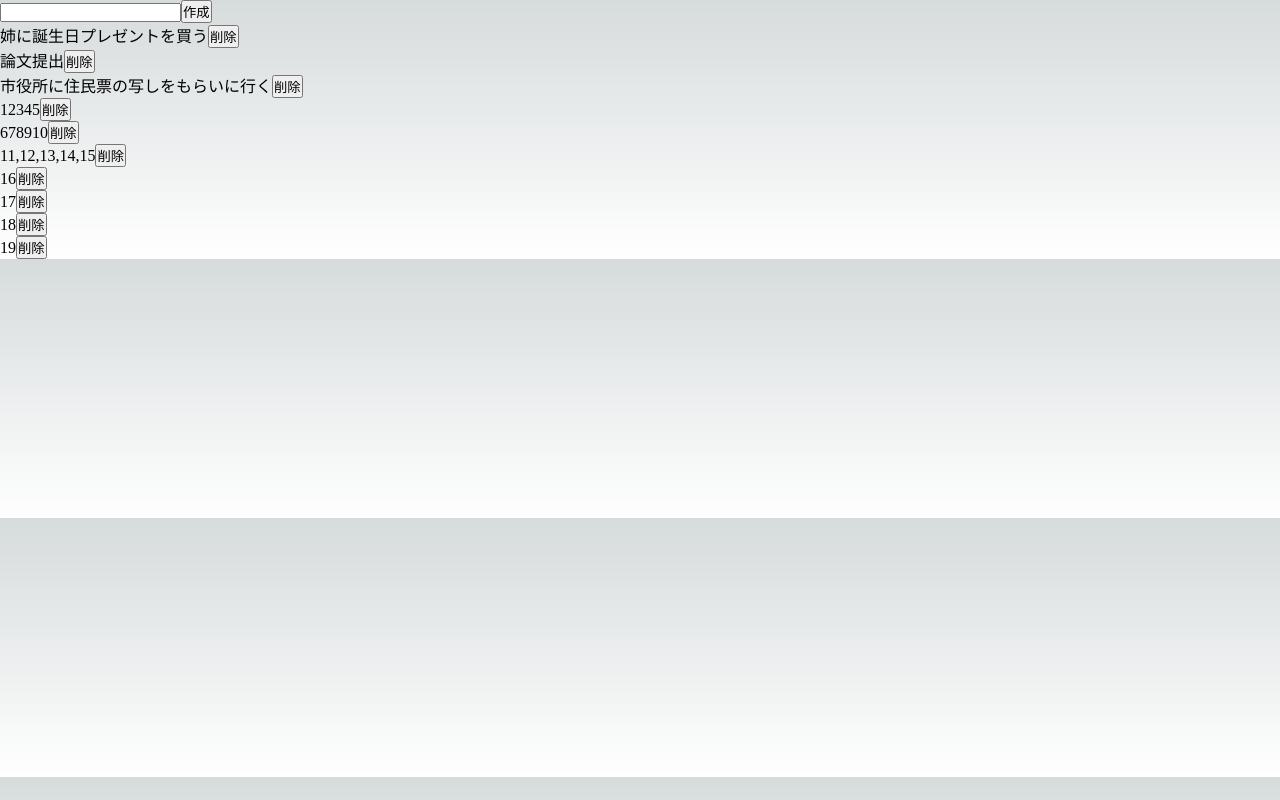
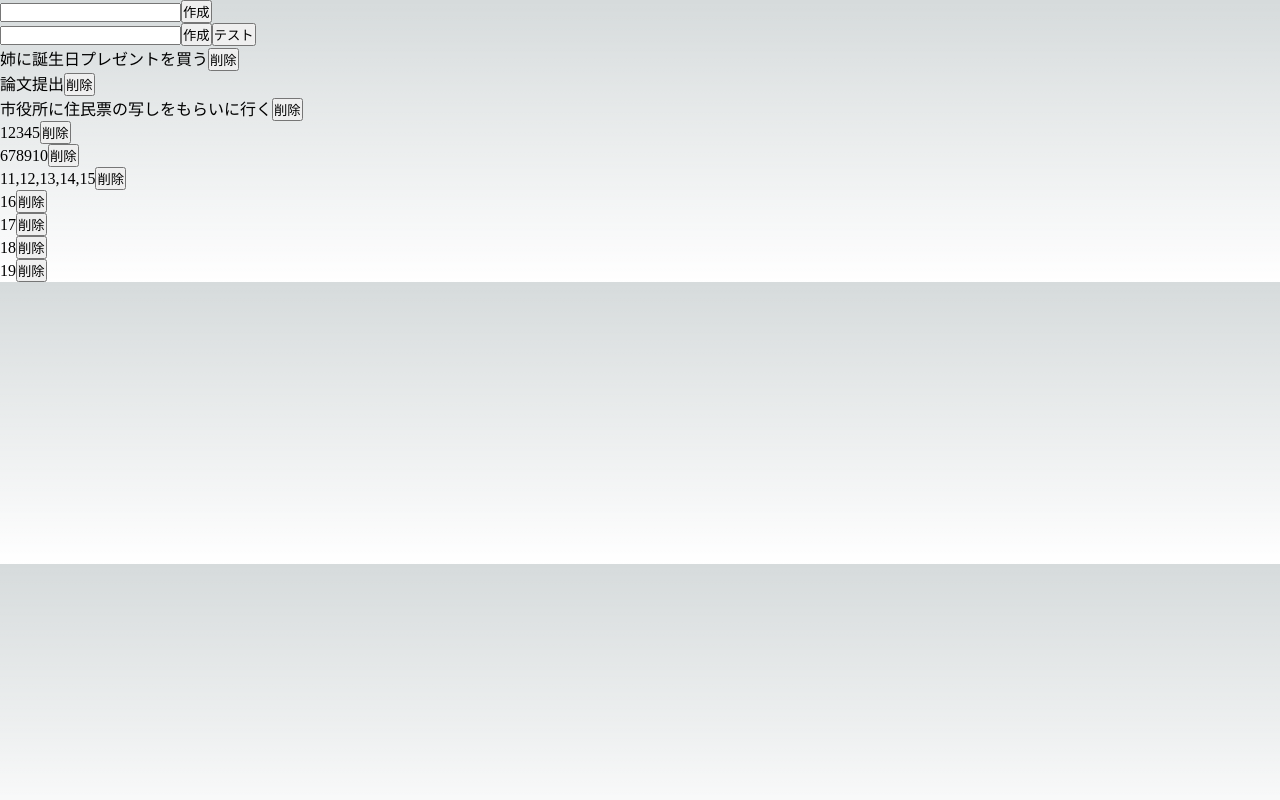
Before and after one commit to Plumnet/SELFTODO-Next.js-, a Next.js app: page / in a window 1280 px wide. Built offline with nearby package versions, Linux system fonts and the light colour scheme.

Commit message:
作成機能のコンポーネント化

```diff
--- a/src/pages/components/create.tsx
+++ b/src/pages/components/create.tsx
@@ -1,12 +1,13 @@
 import React, { useState } from 'react'
 
-export default function create() {
-    const [todos, setTodos] = useState([])
+export default function Create({ add, title, addform }: any) {
+
+    const [todos, setTodos] = useState<any>([]);
 
     const [todoTitle, setTodoTitle] = useState("");
     const [todoId, setTodoId] = useState(todos.length + 1);
 
-    const handleAddFormChanges = (e) => {
+    const handleAddFormChanges = (e: any) => {
         setTodoTitle(e.target.value);
     };
 
@@ -17,14 +18,18 @@ export default function create() {
         setTodoId(todoId + 1);
         //
         setTodoTitle("");
+        // console.log(handleAddTodo)
     };
 
     return (
         <div>
-            <input type="text" value={todoTitle} onChange={handleAddFormChanges} />
-            {/* 問題2. ボタンを押すと、新しいtodoがTodoリストに追加されるようにしよう*/}
-            <button onClick={handleAddTodo}>作成</button>
-            {/* ここまで */}
+            <div>
+                <input type="text" value={title} onChange={addform} />
+                {/* 問題2. ボタンを押すと、新しいtodoがTodoリストに追加されるようにしよう*/}
+                <button onClick={add}>作成</button>
+                <button onClick={add}>テスト</button>
+                {/* ここまで */}
+            </div>
         </div>
     )
 }
--- a/src/pages/index.tsx
+++ b/src/pages/index.tsx
@@ -3,6 +3,7 @@ import Head from "next/head";
 import Image from "next/image";
 import { Inter } from "next/font/google";
 import styles from "@/styles/Home.module.css";
+import Create from "./components/Create";
 const inter = Inter({ subsets: ["latin"] });
 
 export default function Home() {
@@ -21,8 +22,11 @@ export default function Home() {
 
   const [todoTitle, setTodoTitle] = useState("");
   const [todoId, setTodoId] = useState(todos.length + 1);
+  const [isEditable, setIsEditable] = useState(false)
+  const [editId, setEditId] = useState('')
+  const [newTitle, setNewTitle] = useState('')
 
-  const handleAddFormChanges = (e) => {
+  const handleAddFormChanges = (e: any) => {
     setTodoTitle(e.target.value);
   };
 
@@ -33,12 +37,15 @@ export default function Home() {
     setTodoId(todoId + 1);
     //
     setTodoTitle("");
+    console.log('テスト')
   };
 
-  const handleDeleteTodo = (targetTodo) => {
+  const handleDeleteTodo = (targetTodo: any) => {
     console.log(targetTodo)
     setTodos(todos.filter((todo) => todo !== targetTodo))
   }
+
+
 
   return (
     <main>
@@ -47,6 +54,9 @@ export default function Home() {
         {/* 問題2. ボタンを押すと、新しいtodoがTodoリストに追加されるようにしよう*/}
         <button onClick={handleAddTodo}>作成</button>
         {/* ここまで */}
+      </div>
+      <div>
+        <Create add={handleAddTodo} title={todoTitle} addform={handleAddFormChanges} />
       </div>
       <ul>
         {todos.map((task) => (
```
